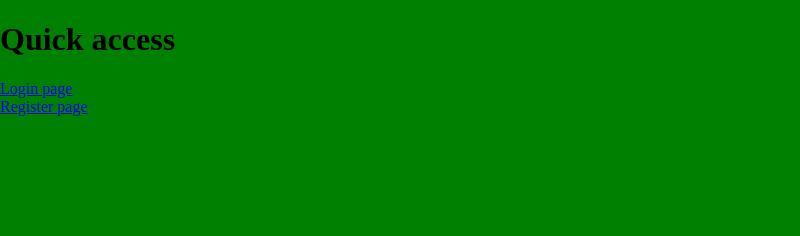
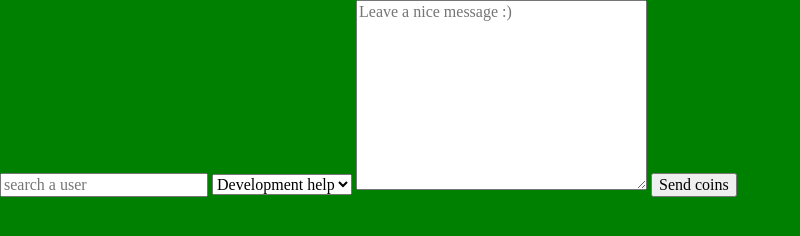
Before and after one commit to Warreldie/team6-VC-frontend, a website: page index.html in a window 1280 px wide. Shown: the whole page, without its empty margins (0-800 px from the left). Drawn offline with nearby package versions, Linux system fonts and the light colour scheme; files that its build step writes are made by us from their sources.

Commit message:
feat: basic transfer form

```diff
--- a/index.html
+++ b/index.html
@@ -9,8 +9,19 @@
     <link rel="stylesheet" href="./css/style.css">
 </head>
 <body>
-    <h1>Quick access</h1>
-    <a class="dialog__links-link" href="login.html">Login page</a><br>
-    <a class="dialog__links-link" href="register.html">Register page</a>
+    <div class="dialog__form">
+        <input class="dialog__form-field" type="text" id="username" placeholder="search a user" />
+
+        <select name="reason" id="reason">
+            <option value="dev">Development help</option>
+            <option value="design">Design help</option>
+            <option value="feedback">Feedback</option>
+            <option value="deadline">Meeting deadlines</option>
+            <option value="other">Other</option>
+        </select>
+
+        <textarea name="message" id="message" cols="30" rows="10" placeholder="Leave a nice message :)"></textarea>
+        <button type="submit">Send coins</button>
+    </div>
 </body>
 </html>
```
